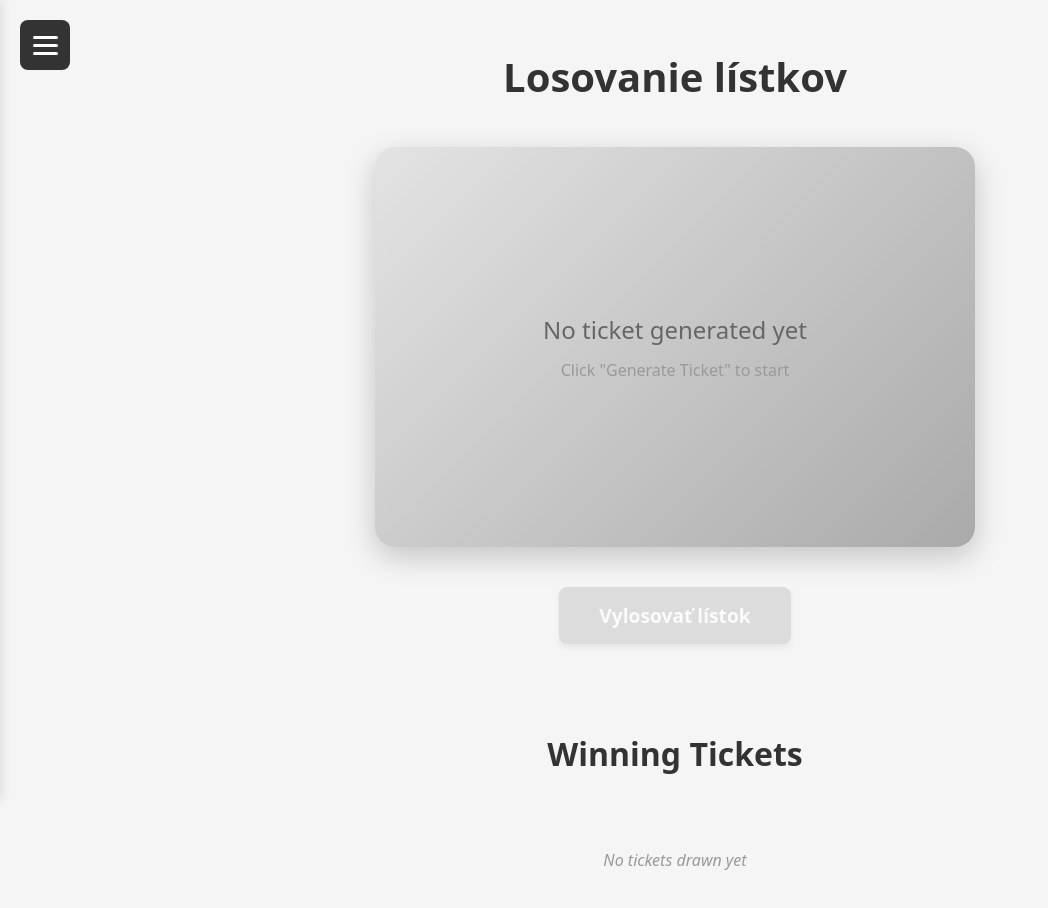
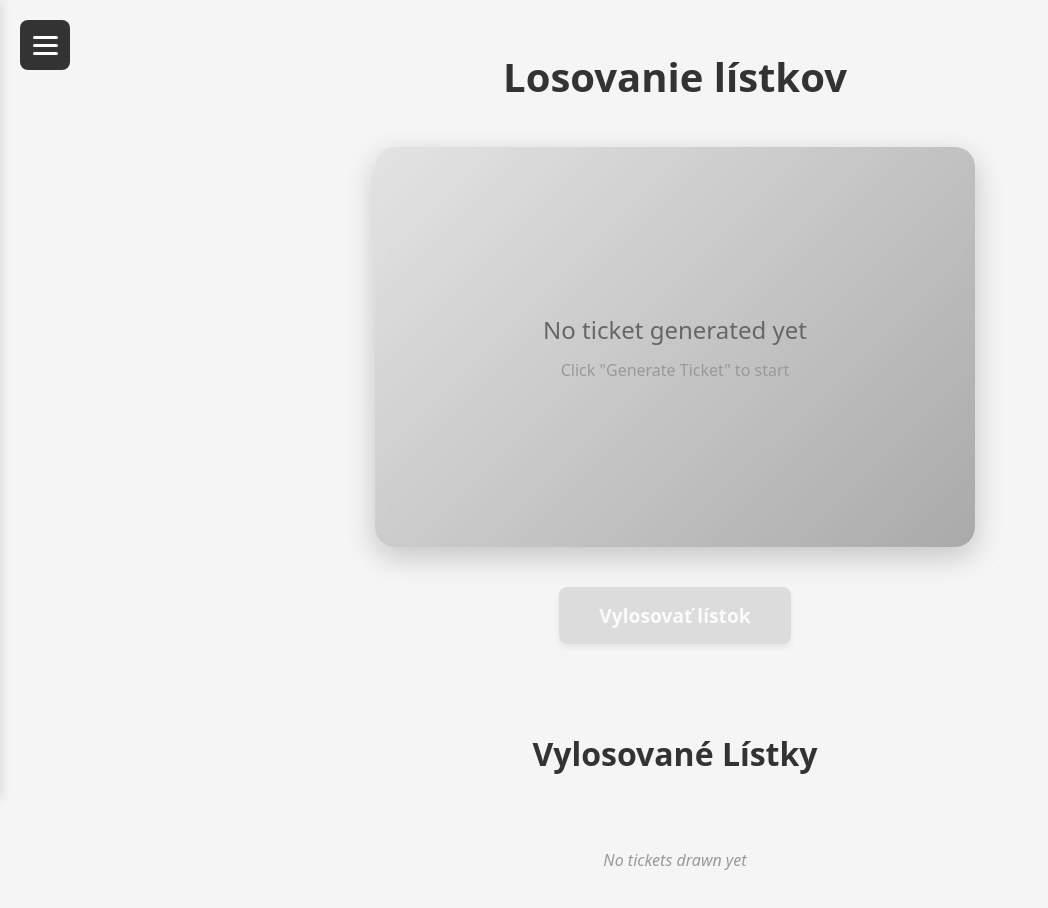
Before and after one commit to strom314/tombola-generator, a React (Vite) app in the folder tombola-generator/: page / in a window 1280 px wide. Shown: the top 908 px of the page, without its empty margins (0-1048 px from the left). Built offline with nearby package versions, Linux system fonts and the light colour scheme.

Commit message:
edit one text to slovak and make the ticket display show 10 tickets per row

```diff
--- a/tombola-generator/src/components/WinningList.css
+++ b/tombola-generator/src/components/WinningList.css
@@ -19,10 +19,11 @@
 
 .tickets-grid {
   display: grid;
-  grid-template-columns: repeat(auto-fill, minmax(120px, 1fr));
+  grid-template-columns: repeat(10, 120px);
   gap: 15px;
-  max-width: 1000px;
+  max-width: 100%;
   margin: 0 auto;
+  justify-content: center;
 }
 
 .ticket-item {
@@ -93,7 +94,7 @@
   color: white;
   text-shadow: 1px 1px 2px rgba(0, 0, 0, 0.3);
   letter-spacing: 0.1em;
-  margin-top: 5px;
+  /* margin-top: 5px; */
   z-index: 1;
 }
 
--- a/tombola-generator/src/components/WinningList.jsx
+++ b/tombola-generator/src/components/WinningList.jsx
@@ -1,20 +1,23 @@
-import './WinningList.css'
+import "./WinningList.css";
 
 function WinningList({ tickets }) {
   if (tickets.length === 0) {
     return (
       <div className="winning-list">
-        <h2>Winning Tickets</h2>
+        <h2>Vylosované Lístky</h2>
         <p className="empty-message">No tickets drawn yet</p>
       </div>
-    )
+    );
   }
 
   return (
     <div className="winning-list">
       <h2>Vylosované lístky ({tickets.length})</h2>
       <div className="tickets-grid">
-        {tickets.slice().reverse().map((ticket, index) => (
+        {tickets
+          .slice()
+          .reverse()
+          .map((ticket, index) => (
             <div
               key={`${ticket.color}-${ticket.variant}-${ticket.number}-${index}`}
               className={`ticket-item color-${ticket.color}`}
@@ -25,7 +28,7 @@ function WinningList({ tickets }) {
           ))}
       </div>
     </div>
-  )
+  );
 }
 
-export default WinningList
+export default WinningList;
```
Lines whose indentation alone changed are shown as unchanged.
